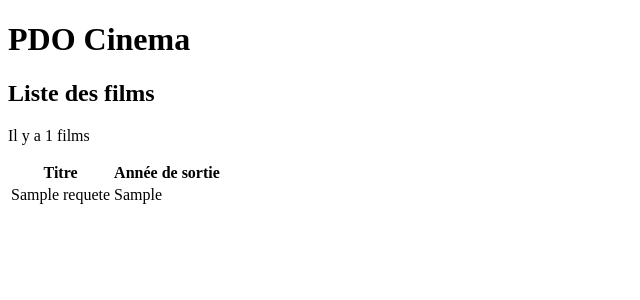
After one commit to Yacine667/Mcv_cinema, a PHP site: template view/listFilms.php in a window 1280 px wide. The commit adds this page. Shown: the top 300 px of the page, without its empty margins (0-640 px from the left). Run offline with PHP 8.4, Linux system fonts and the light colour scheme; the template is opened without the code that fills it: most values are stand-ins (such as "Sample title", 1, 10 or a date in 2020).

Commit message:
ajour listFilms , listGenre

```diff
--- /dev/null
+++ b/view/listFilms.php
@@ -0,0 +1,29 @@
+<?php ob_start(); ?>
+
+<p class="uk-label uk-label-warning">Il y a <?= $requete->rowCount() ?> films</p>
+
+<table class="uk-table uk-table-stripped">
+    <thead>
+        <tr>
+            <th>Titre</th>
+            <th>Année de sortie</th>
+        </tr>
+    </thead>
+    <tbody>
+        <?php
+            foreach($requete->fetchAll() as $film) { ?>
+                <tr>
+                    <td><?= $film["titre"] ?></td>
+                    <td><?= $film["annee_sortie_fr"] ?></td>
+                </tr>
+            <?php } ?>
+    </tbody>
+</table>
+
+<?php
+
+$titre = "Liste des films";
+$titre_secondaire = "Liste des films";
+$contenu = ob_get_clean();
+
+require "view/template.php";
--- a/view/template.php
+++ b/view/template.php
@@ -0,0 +1,21 @@
+<!DOCTYPE html>
+<html lang="en">
+<head>
+    <meta charset="UTF-8">
+    <meta http-equiv="X-UA-Compatible" content="IE=edge">
+    <meta name="viewport" content="width=device-width, initial-scale=1.0">
+    <title><?= $titre ?></title>
+</head>
+<body>
+    <div id="wrapper" class="uk-container uk-container-expand">
+        <main>
+            <div id="contenu">
+                <h1 class="uk-heading-divider"> PDO Cinema</h1>
+                <h2 class="uk-heading-bullet"><?= $titre_secondaire ?></h2>
+                <?= $contenu ?>
+            </div>
+        </main>
+    </div>
+
+</body>
+</html>
```
Also changed, not shown: controller/CinemaController.php (+19 -0 lines), index.php (+6 -1 lines), view/listGenre.php (added, +27 -0 lines), view/listActors.php (added), view/listReal.php (added), view/listRole.php (added).
